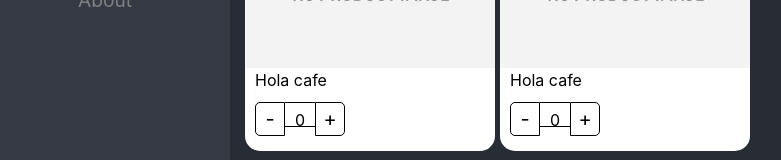
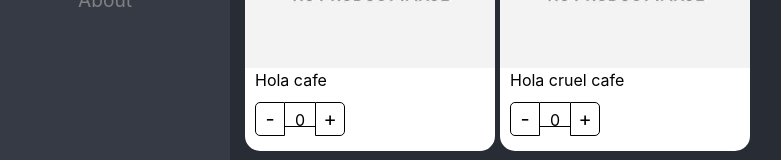
Before and after one commit to HazaelLopezDW/ReactPro_v1, a React (Create React App) app: page / in a window 1280 px wide. Shown: the part 268-428 px from the top of the page, without its empty margins (20-801 px from the left). Built offline with nearby package versions, Linux system fonts and the light colour scheme.

Commit message:
Compound Component Pattern - Tercer Paso

```diff
--- a/src/02-component-patterns/components/ProductCard.tsx
+++ b/src/02-component-patterns/components/ProductCard.tsx
@@ -1,7 +1,7 @@
 import styles from '../styles/styles.module.css';
 import noImage from '../assets/no-image.jpg'
 import { useProduct } from '../hooks/useProduct';
-import { ReactElement } from 'react';
+import { ReactElement, createContext, useContext } from 'react';
 
 interface Props {
     product: Product;
@@ -14,21 +14,49 @@ interface Product {
     img?: string;
 }
 
-export const ProductImage = ({ img = '' }) => (
+interface ProductContextProps {
+    counter: number;
+    increaseBy: (value: number) => void;
+    product: Product
+}
+
+
+const ProductContext = createContext  ({} as ProductContextProps);
+
+const { Provider } = ProductContext;
+
+export const ProductImage = ({ img = '' }) => {
+
+    const {product} = useContext(ProductContext);
+    let imgToShow: string;
+
+    if(img){
+        imgToShow = img;
+    }else if(product.img){
+        imgToShow = product.img
+    }else{
+        imgToShow = noImage
+    }
+
+    return(
         <img className={styles.productImg} src={(img) ? img : noImage} alt='Product Image' />
     );
+}
 
-export const ProductTitle = ({ title }: { title: string }) => (
-    <span className={styles.productDescription}>{title}</span>
+export const ProductTitle = ({ title }: { title?: string }) => {
+
+    const { product } = useContext(ProductContext);
+
+        return(
+        <span className={styles.productDescription}>{title ? title : product.title}</span>
     );
+}
 
 
-interface ProductButtonsProps {
-    counter: number;
-    increaseBy: (value: number) => void;
-}
+export const ProductButtons = () => {
 
-export const ProductButtons = ({counter, increaseBy }: ProductButtonsProps) => {
+    const {counter, increaseBy} = useContext(ProductContext);
+
     return (
         <div className={styles.buttonsContainer}>
             <button
@@ -56,9 +84,15 @@ export const ProductCard = ({ children, product }: Props) => {
 
     return (
         <>
+            <Provider value={{
+                counter,
+                increaseBy,
+                product
+            }}>
                 <div className={styles.productCard}>
                     {children}
                 </div>
+            </Provider>
         </>
     )
 }
--- a/src/02-component-patterns/pages/ShoppingPage.tsx
+++ b/src/02-component-patterns/pages/ShoppingPage.tsx
@@ -21,17 +21,13 @@ export const ShoppingPage = () => {
           <ProductCard product={product}>
             <ProductCard.Image />
             <ProductCard.Title title={'Hola cafe'}/>
-            <ProductCard.Buttons counter={0} increaseBy={function (value: number): void {
-              throw new Error("Function not implemented.")
-            } }/>
+            <ProductCard.Buttons />
           </ProductCard>
 
           <ProductCard product={product}>
             <ProductImage />
-            <ProductTitle title={'Hola cafe'}/>
-            <ProductButtons counter={0} increaseBy={function (value: number): void {
-              throw new Error("Function not implemented.")
-            } }/>
+            <ProductTitle title={'Hola cruel cafe'}/>
+            <ProductButtons />
           </ProductCard>
         </div>
       </div>
```
Lines whose indentation alone changed are shown as unchanged.
